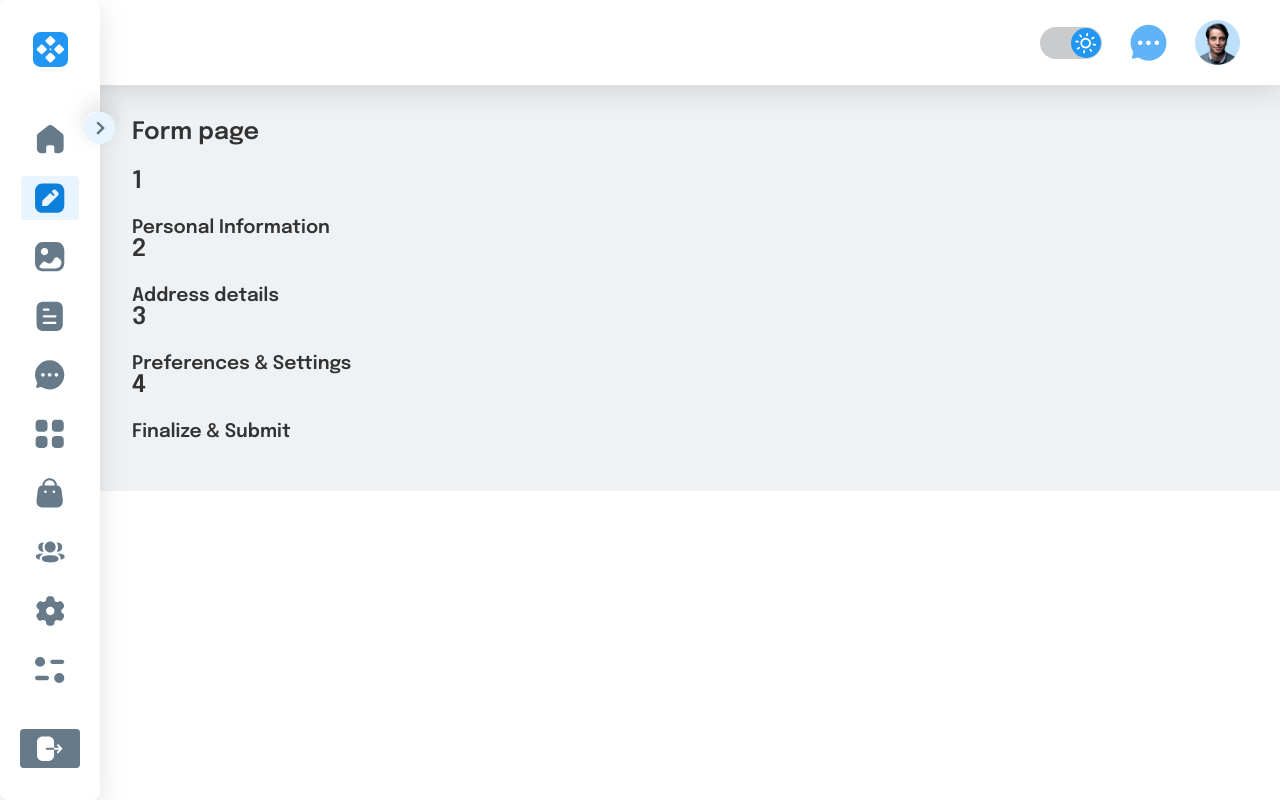
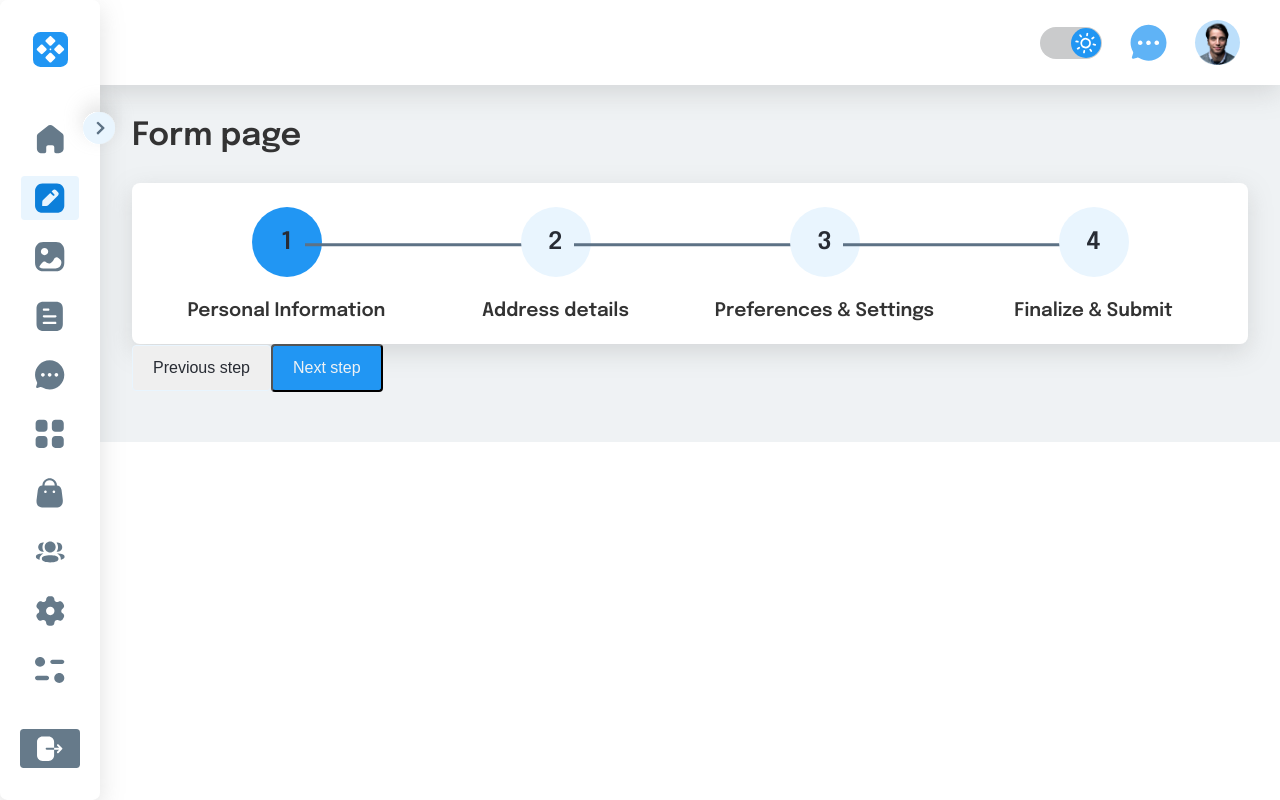
Before and after one commit to AlbinaBlazhko17/turbo, a React (Vite) app: page /form in a window 1280 px wide. Built offline with nearby package versions, Linux system fonts and the light colour scheme.

Commit message:
feat: add custom stepper for form

```diff
--- a/package.json
+++ b/package.json
@@ -18,6 +18,7 @@
     "prop-types": "^15.8.1",
     "react": "^18.2.0",
     "react-dom": "^18.2.0",
+    "react-icons": "^4.11.0",
     "react-router": "^6.17.0",
     "react-router-dom": "^6.17.0",
     "react-switch": "^7.0.0",
--- /dev/null
+++ b/src/components/Button/Button.tsx
@@ -0,0 +1,14 @@
+import cn from 'classnames';
+
+import style from './button.module.scss';
+
+function Button({children, appearance, className, ...props}: {children: string, appearance: 'outlined' | 'filled', className?: string}) {
+	return(
+		<button className={cn(style.btn, className, {
+			[style['btn_outlined']]: appearance === 'outlined',
+			[style['btn_filled']]: appearance === 'filled',
+		})} {...props}>{children}</button>
+	)
+}
+
+export default Button;
--- /dev/null
+++ b/src/components/Button/button.module.scss
@@ -0,0 +1,28 @@
+@import '@scss/index.scss';
+
+.btn {
+	border-radius: 4px;
+	cursor: pointer;
+	display: inline-block;
+	font-size: 16px;
+	font-weight: 400;
+	line-height: 1.5;
+	margin: 0;
+	padding: 10px 20px;
+	text-align: center;
+	text-decoration: none;
+	user-select: none;
+	vertical-align: middle;
+	white-space: nowrap;
+
+	&_filled {
+		background-color: $light-blue;
+		color: $white;
+	}
+
+	&_outlined {
+		border: 1px solid $lighter-blue;
+		color: $black;
+		cursor: unset;
+	}
+}
--- a/src/components/Steps/Steps.tsx
+++ b/src/components/Steps/Steps.tsx
@@ -1,19 +1,25 @@
+import { useContext } from 'react';
 import dataForSteps from '@utils/dataForSteps';
+import { ThemeContext } from '@/theme/theme';
+import cn from 'classnames';
+import { TiTick } from 'react-icons/ti';
 
 import style from './steps.module.scss';
 
-function Steps() {
+function Steps({currentStep, setCurrentStep}: {currentStep: number, setCurrentStep: () => void}) {
+	const { theme } = useContext(ThemeContext);
+
 	return (
-		<div>
+		<section className={cn(style.steps, style[`${theme}`])}>
 			{
 				dataForSteps.map((step, i) => (
-					<>
-						<h2 key={i}>{ i + 1 }</h2>
+					<div key={i} className={`${style['steps-item']} ${currentStep === i + 1 && style.active} ${ i + 1 < currentStep && style.complete}`}>
+						<h2 className={style['steps-item__step']}>{ i + 1 < currentStep? <TiTick size={24}/>: i + 1}</h2>
 						<h3>{step}</h3>
-					</>
+					</div>
 				))
 			}
-		</div>
+		</section>
 	)
 }
 
--- a/src/components/Steps/steps.module.scss
+++ b/src/components/Steps/steps.module.scss
@@ -0,0 +1,64 @@
+@import '@scss/index.scss';
+
+.steps {
+	margin-top: 30px;
+	display: flex;
+	justify-content: space-between;
+
+	&-item {
+		position: relative;
+		display: flex;
+		flex-direction: column;
+		justify-content: center;
+		align-items: center;
+		width: 36em;
+		&:not(:first-child):before {
+			position: absolute;
+			content: '';
+			background: $light-grey;
+			width: 100%;
+			height: 3px;
+			right: 43%;
+			top: 33%;
+			transform: translateY(-25%);
+		}
+		&__step {
+			width: 70px;
+			height: 70px;
+			display: flex;
+			position: relative;
+			background-color: $lighter-blue;
+			border-radius: 50%;
+			justify-content: center;
+			align-items: center;
+			color: $black !important;
+			border: 1px thin $grey;
+		}
+	}
+	.active {
+		.steps-item__step {
+			background: $light-blue;
+			color: $white;
+		}
+	}
+	.complete {
+		.steps-item__step {
+			background: #07c274;
+			color: $white;
+		}
+	}
+}
+
+.dark {
+	.steps {
+		&-item {
+			&::before {
+				background: $white;
+			}
+			&__step {
+				background-color: $lighter-blue;
+				color: $black !important;
+			}
+		}
+	}
+}
--- a/src/layout/NavBar/navBar.module.scss
+++ b/src/layout/NavBar/navBar.module.scss
@@ -24,7 +24,7 @@
 		color: $black !important;
 		background-color: $lighter-grey !important;
 		svg {
-			fill: $black !important;
+			fill: $light-blue !important;
 		}
 	}
 	.logo__text {
--- a/src/pages/FormPage/FormPage.tsx
+++ b/src/pages/FormPage/FormPage.tsx
@@ -1,15 +1,33 @@
+import { useState } from 'react';
 import CustomForm from '@components/CustomForm/CustomForm';
 import Steps from '@components/Steps/Steps';
+import Button from '@components/Button/Button';
 
 import style from './formPage.module.scss';
 
 function FormPage () {
+	const [currentStep, setCurrentStep] = useState(1);
+
+	const handlePrevStep = () => {
+		if (currentStep > 1) {
+			setCurrentStep(currentStep - 1);
+		}
+	}
+
+	const handleNextStep = () => {
+		if (currentStep < 4) {
+			setCurrentStep(currentStep + 1);
+		}
+	}
+
 	return(
 		<main>
 			<div>
-				<h2>Form page</h2>
-				<Steps />
+				<h1>Form page</h1>
+				<Steps currentStep={currentStep} setCurrentStep={setCurrentStep}/>
 				<CustomForm />
+				<Button appearance={currentStep === 1? 'outlined': 'filled'} onClick={handlePrevStep}>Previous step</Button>
+				<Button appearance={currentStep !== 4? 'filled': 'outlined' } onClick={handleNextStep}>{currentStep !== 4? 'Next step': 'Finish'}</Button>
 			</div>
 		</main>
 	)
```
Also changed, not shown: 1 other file (tests, documents, lock files or other folders).
